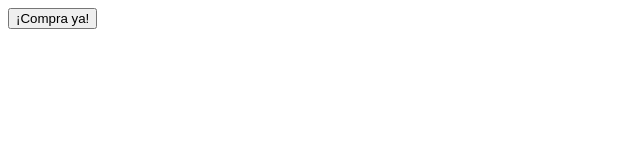
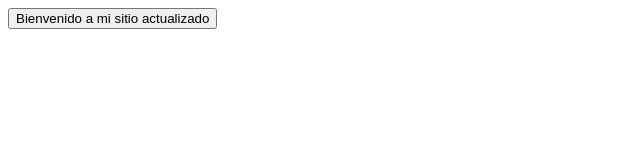
Before and after one commit to JulianAlvarez30/clase3, a plain HTML site: page index.html in a window 1280 px wide. Shown: the whole page, without its empty margins (0-640 px from the left). Drawn offline with Linux system fonts and the light colour scheme.

Commit message:
Cambio visible para PR

```diff
--- a/index.html
+++ b/index.html
@@ -1 +1 @@
-<button>¡Compra ya!</button>
+<button>Bienvenido a mi sitio actualizado</button>
```
